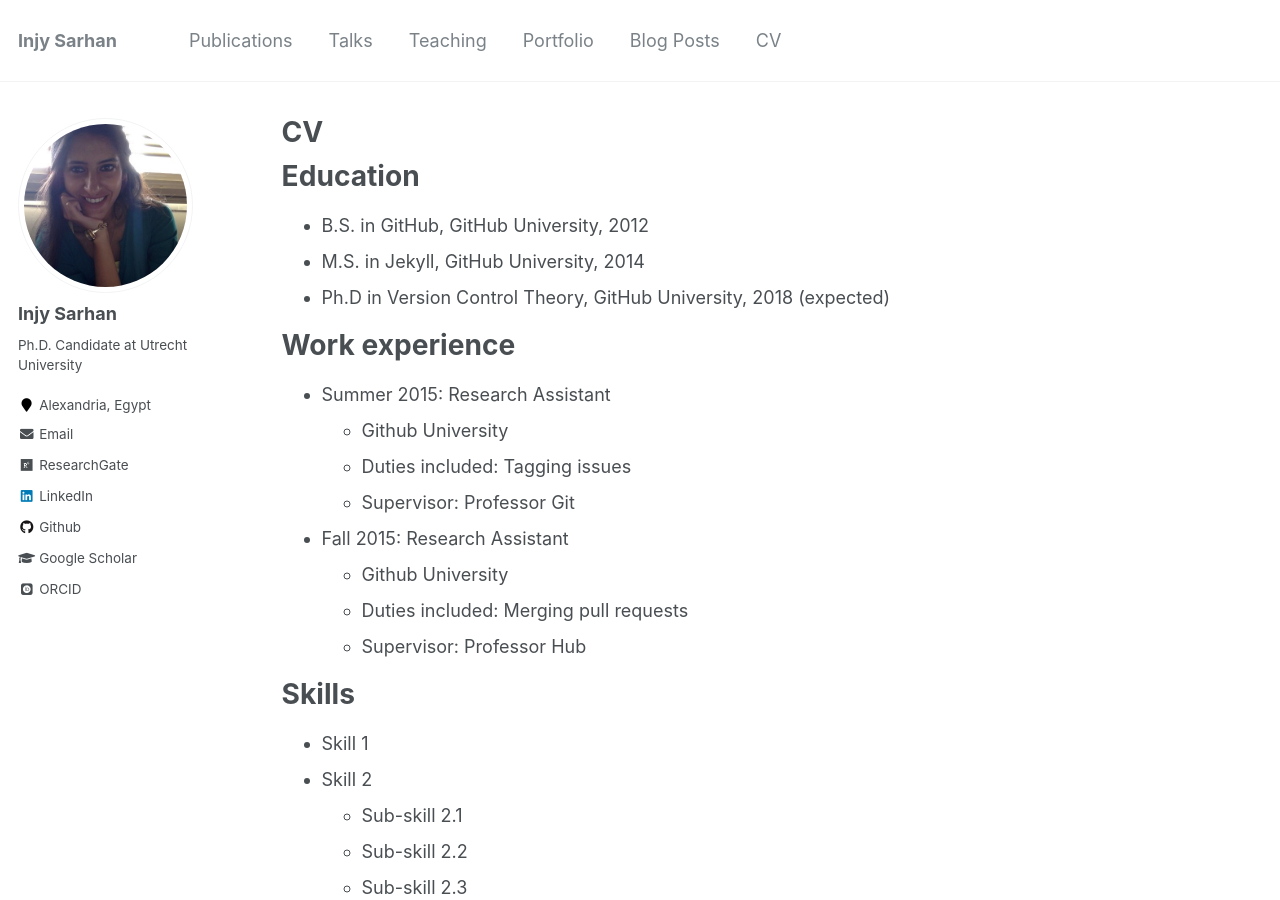
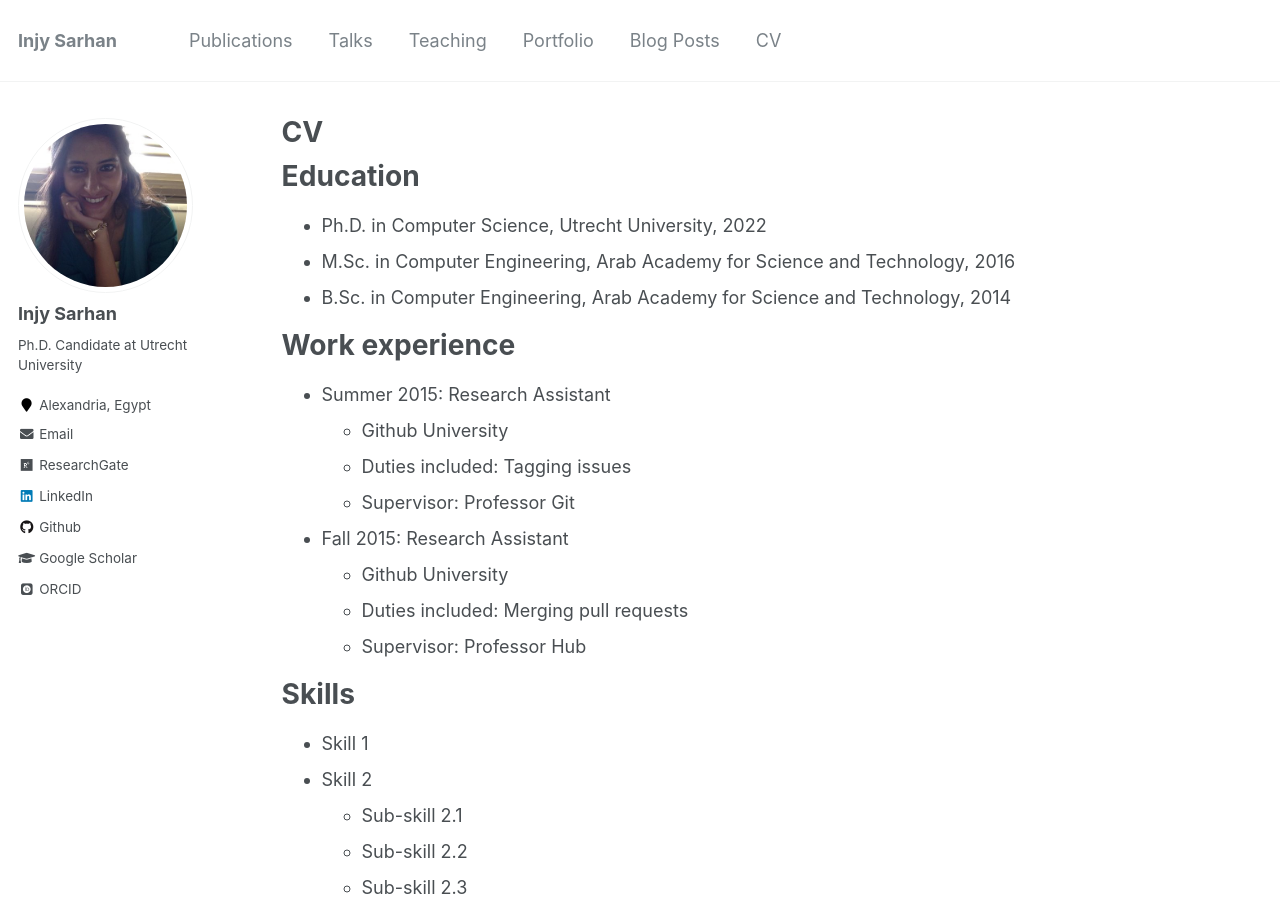
Before and after one commit to IS5882/IS5882.github.io, a Jekyll site: the page built from _pages/cv.md, in a window 1280 px wide and 900 px high. Built offline with Jekyll 4.4.1, drawn with Linux system fonts in a browser that asks for light colours; some web fonts are replaced.

Commit message:
Add education

```diff
--- a/_pages/cv.md
+++ b/_pages/cv.md
@@ -11,9 +11,9 @@ redirect_from:
 
 Education
 ======
-* B.S. in GitHub, GitHub University, 2012
-* M.S. in Jekyll, GitHub University, 2014
-* Ph.D in Version Control Theory, GitHub University, 2018 (expected)
+* Ph.D. in Computer Science, Utrecht University, 2022
+* M.Sc. in Computer Engineering, Arab Academy for Science and Technology, 2016
+* B.Sc. in Computer Engineering, Arab Academy for Science and Technology, 2014
 
 Work experience
 ======
```
